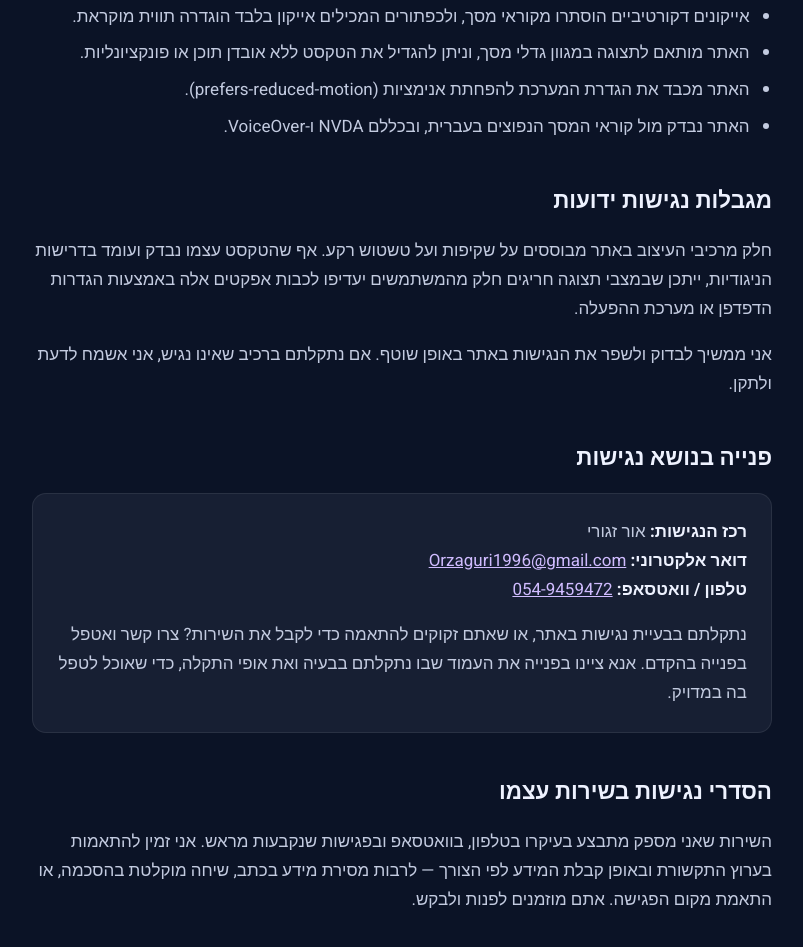
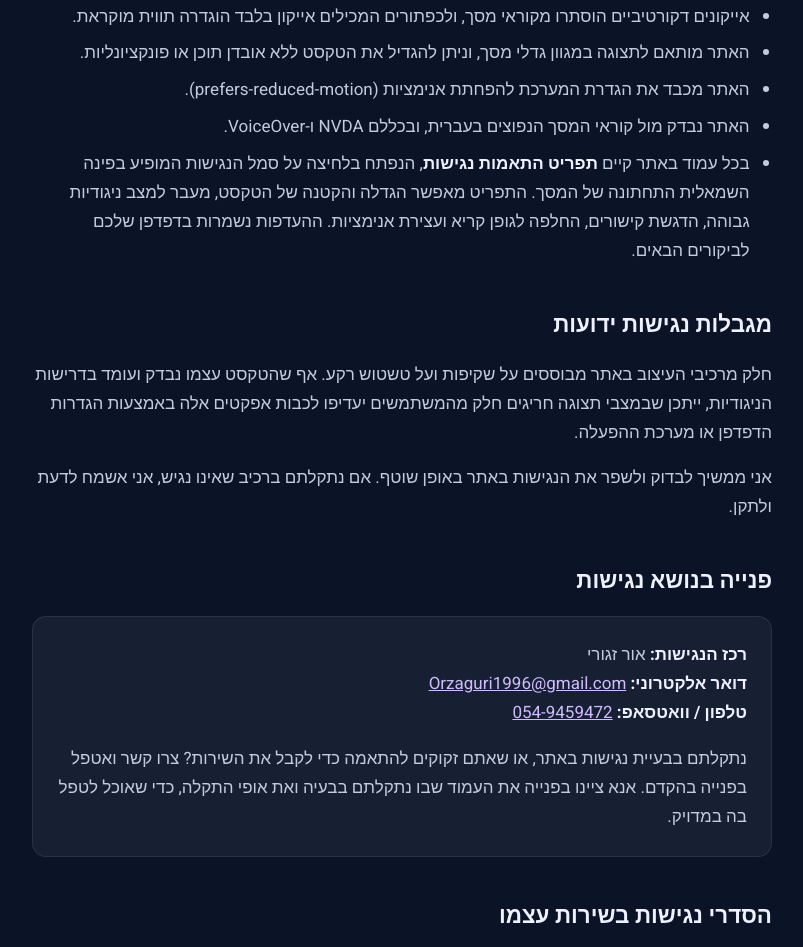
Before and after one commit to YradenShua7/AdvisorCar, a website: page accessibility.html in a window 1280 px wide. Shown: the part 804-1751 px from the top of the page, without its empty margins (238-1041 px from the left). Drawn offline with Linux system fonts and the light colour scheme.

Commit message:
accessibility widget, advisory-only scope, whatsapp opener, pricing moved to call

```diff
--- a/accessibility.html
+++ b/accessibility.html
@@ -75,6 +75,12 @@
   <li>האתר מותאם לתצוגה במגוון גדלי מסך, וניתן להגדיל את הטקסט ללא אובדן תוכן או פונקציונליות.</li>
   <li>האתר מכבד את הגדרת המערכת להפחתת אנימציות (<span dir="ltr">prefers-reduced-motion</span>).</li>
   <li>האתר נבדק מול קוראי המסך הנפוצים בעברית, ובכללם NVDA ו-VoiceOver.</li>
+  <li>
+    בכל עמוד באתר קיים <strong>תפריט התאמות נגישות</strong>, הנפתח בלחיצה על סמל
+    הנגישות המופיע בפינה השמאלית התחתונה של המסך. התפריט מאפשר הגדלה והקטנה של
+    הטקסט, מעבר למצב ניגודיות גבוהה, הדגשת קישורים, החלפה לגופן קריא ועצירת
+    אנימציות. ההעדפות נשמרות בדפדפן שלכם לביקורים הבאים.
+  </li>
 </ul>
 
 <h2>מגבלות נגישות ידועות</h2>
```
